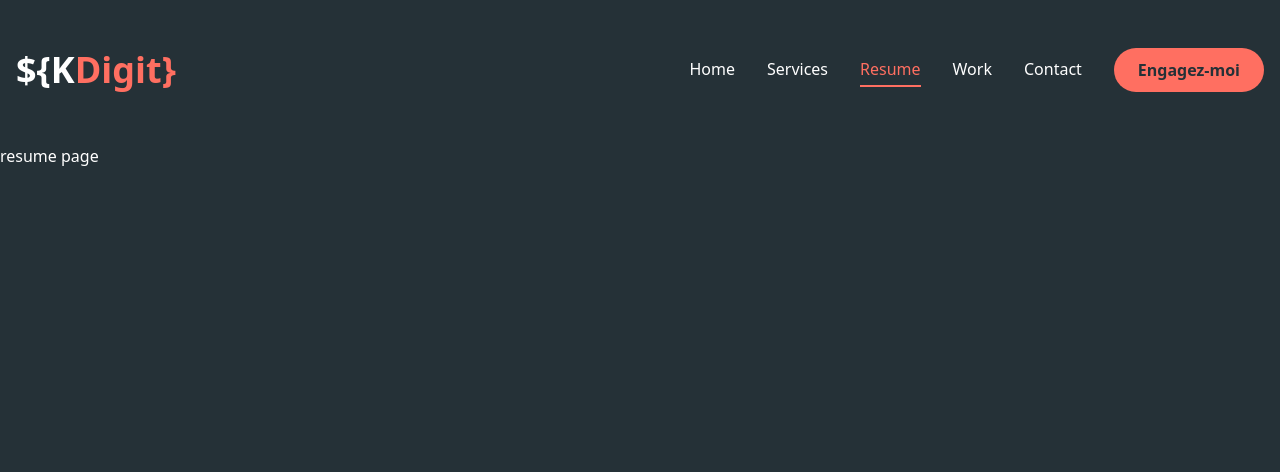
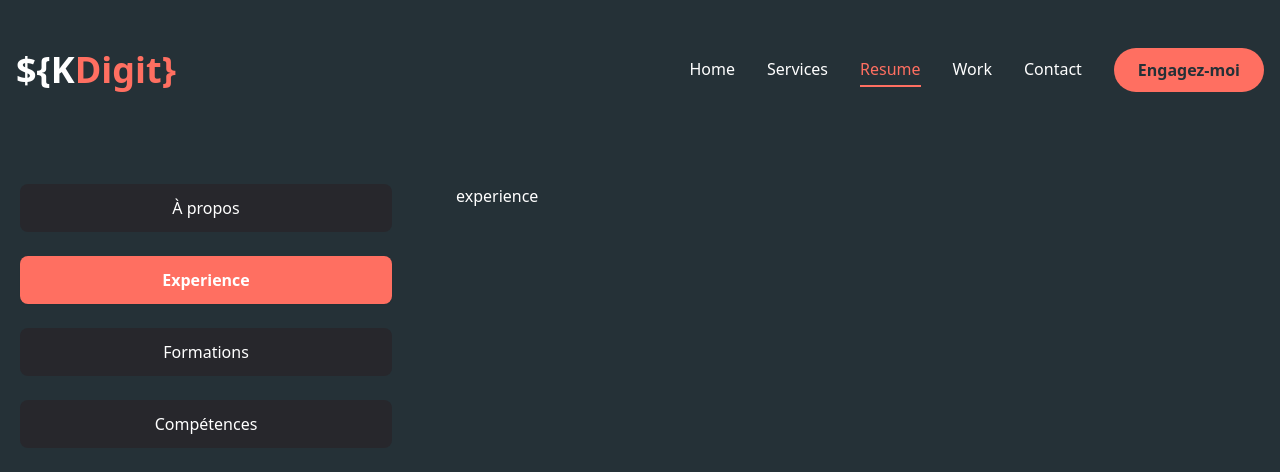
Before and after one commit to VaylSin/portfolio_2025, a Next.js app: page /resume in a window 1280 px wide. Shown: the top 472 px of the page. Built offline with nearby package versions, Linux system fonts and the light colour scheme.

Commit message:
tabs service pages

```diff
--- a/app/resume/page.jsx
+++ b/app/resume/page.jsx
@@ -1,8 +1,125 @@
+'use client';
+
+import { FaHtml5, FaCss3, FaJs, FaReact, FaSymfony, FaWordpress } from 'react-icons/fa';
+import {SiTailwindcss, SiNextdotjs } from 'react-icons/si';
+import { Tabs, TabsContent, TabsList, TabsTrigger } from '@/components/ui/tabs';
+import { Tooltip, TooltipContent, TooltipProvider, TooltipTrigger } from '@radix-ui/react-tooltip';
+import { ScrollArea } from '@/components/ui/scroll-area';
+import { motion } from 'framer-motion';
+
+
+
+const skills = [
+    { name: 'HTML5', icon: <FaHtml5 /> },
+    { name: 'CSS3', icon: <FaCss3 /> },
+    { name: 'JavaScript', icon: <FaJs /> },
+    { name: 'React', icon: <FaReact /> },
+    { name: 'Symfony', icon: <FaSymfony /> },
+    { name: 'Wordpress', icon: <FaWordpress /> },
+    { name: 'Tailwindcss', icon: <SiTailwindcss /> },
+    { name: 'Next.js', icon: <SiNextdotjs /> },
+];
+
+const about = {
+    title: 'Full Stack Developer',
+    description: 'I am a full stack developer with 5 years of experience in web development. I am proficient in HTML, CSS, JavaScript, React, Symfony, and Wordpress. I am passionate about building web applications that are user-friendly and accessible. I am a team player and enjoy working with others to achieve common goals.',
+    info: [
+        { label: 'Name', value: 'Sylvain Butet' },
+        { label: 'Email', value: 'sylvain@skdigit.fr' },
+        { label: 'Experience', value: '10 ans' },
+        { label: 'Phone', value: '+33 6 87 78 28 58' },
+        { label: 'Location', value: 'Lablachère, France' },
+        { label: 'Freelance', value: 'Disponible' },
+        { label: 'Lang', value: 'Français, Anglais' },
+    ],
+
+}
+const experiences = {
+    icon: 'assets/resume/badge.svg',
+    title: "Mes experiences",
+    description: "I have worked on a variety of projects, ranging from small websites to large web applications. I have experience working with clients from different industries, including e-commerce, education, and healthcare. I am comfortable working in a fast-paced environment and can adapt to changing requirements quickly.",
+    items: [
+        {
+            name: 'Agence Modulo',
+            position: 'Développeur WordPress / Front-End',
+            duration: 'Avril 2021 - Mai 2022'
+        },
+        {
+            name: 'Agence Eanet',
+            position: 'Développeur Front-End',
+            duration: 'Juin 2016 - Janvier 2021'
+        },
+        {
+            name: 'LWM',
+            position: 'Développeur Front-End',
+            duration: 'Décembre 2015 - Mai 2016'
+        },
+        {
+            name: 'Rentabiliweb',
+            position: 'Développeur Javascript',
+            duration: 'Juin 2015 - Septembre 2015'
+        },
+        {
+            name: 'Coopatittude Startup',
+            position: 'Alternant Développeur Web',
+            duration: 'Mai 2014 - Juin 2015'
+        }
+    ]
+}
+const education = {
+    icon: 'assets/resume/graduation.svg',
+    title: "Mes formations",
+    description: "I have a Bachelor's degree in Computer Science from the University of Paris. I also have a Master's degree in Web Development from the University of Lyon. I am constantly learning new technologies and improving my skills to stay up-to-date with the latest trends in web development.",
+    items: [
+        {
+            name: 'Maitrise en Conception Web bac +4',
+            school: 'Institut IEF2I',
+            duration: '2014 - 2015'
+        },
+        {
+            name: 'Cursus Web - POE',
+            school: 'Institut IEF2I',
+            duration: '2014'
+        },
+        {
+            name: 'DSPP Infographiste Multimédia',
+            school: 'Institut CEFIAC',
+            duration: '2013'
+        },
+    ]
+}
+
+
 const Resume = () => {
     return (
-        <div>
-            resume page
-        </div>
+        <motion.div
+            initial={{ opacity: 0 }}
+            animate={{
+                opacity: 1,
+                transition: {
+                    delay: 2.4,
+                    duration: 0.4,
+                    ease: "easeIn",
+                }
+            }}
+            className="min-h-[80vh] flex items-center justify-center py-12 xl:py-0"
+        >
+            <div className="container mx-auto">
+                <Tabs defaultValue='experience' className='flex flex-col xl:flex-row gap-[60px]'>
+                    <TabsList className='flex flex-col w-full max-w-[380px] mx-auto xl:mx-0 gap-6'>
+                        <TabsTrigger value="about">À propos</TabsTrigger>
+                        <TabsTrigger value="experience">Experience</TabsTrigger>
+                        <TabsTrigger value="formations">Formations</TabsTrigger>
+                        <TabsTrigger value="competences">Compétences</TabsTrigger>
+                    </TabsList>
+                    <div className='min-h-[70vh] w-full'>
+                        <TabsContent value="experience" className="w-full">
+                            experience
+                        </TabsContent>
+                    </div>
+                </Tabs>
+            </div>
+        </motion.div>
     );
 }
 
--- a/components/ui/tabs.jsx
+++ b/components/ui/tabs.jsx
@@ -11,7 +11,7 @@ const TabsList = React.forwardRef(({ className, ...props }, ref) => (
   <TabsPrimitive.List
     ref={ref}
     className={cn(
-      "inline-flex h-9 items-center justify-center rounded-lg bg-muted p-1 text-muted-foreground",
+      "inline-flex h-9 items-center rounded-lg bg-muted p-1 text-muted-foreground",
       className
     )}
     {...props} />
@@ -22,7 +22,7 @@ const TabsTrigger = React.forwardRef(({ className, ...props }, ref) => (
   <TabsPrimitive.Trigger
     ref={ref}
     className={cn(
-      "inline-flex items-center justify-center whitespace-nowrap rounded-md px-3 py-1 text-sm font-medium ring-offset-background transition-all focus-visible:outline-none focus-visible:ring-2 focus-visible:ring-ring focus-visible:ring-offset-2 disabled:pointer-events-none disabled:opacity-50 data-[state=active]:bg-background data-[state=active]:text-foreground data-[state=active]:shadow",
+      "inline-flex items-center w-full bg-[#27272C] whitespace-nowrap p-3 justify-center text-white rounded-lg text-base font-medium ring-offset-white transition-all focus-visible:outline-none focus-visible:ring-2 focus-visible:ring-ring focus-visible:ring-offset-2 disabled:pointer-events-none disabled:opacity-50 data-[state=active]:bg-accent data-[state=active]:font-bold data-[state=active]:shadow-sm",
       className
     )}
     {...props} />
@@ -33,7 +33,7 @@ const TabsContent = React.forwardRef(({ className, ...props }, ref) => (
   <TabsPrimitive.Content
     ref={ref}
     className={cn(
-      "mt-2 ring-offset-background focus-visible:outline-none focus-visible:ring-2 focus-visible:ring-ring focus-visible:ring-offset-2",
+      "min-h-[480px] ring-offset-background focus-visible:outline-none focus-visible:ring-2 focus-visible:ring-ring focus-visible:ring-offset-2",
       className
     )}
     {...props} />
```
